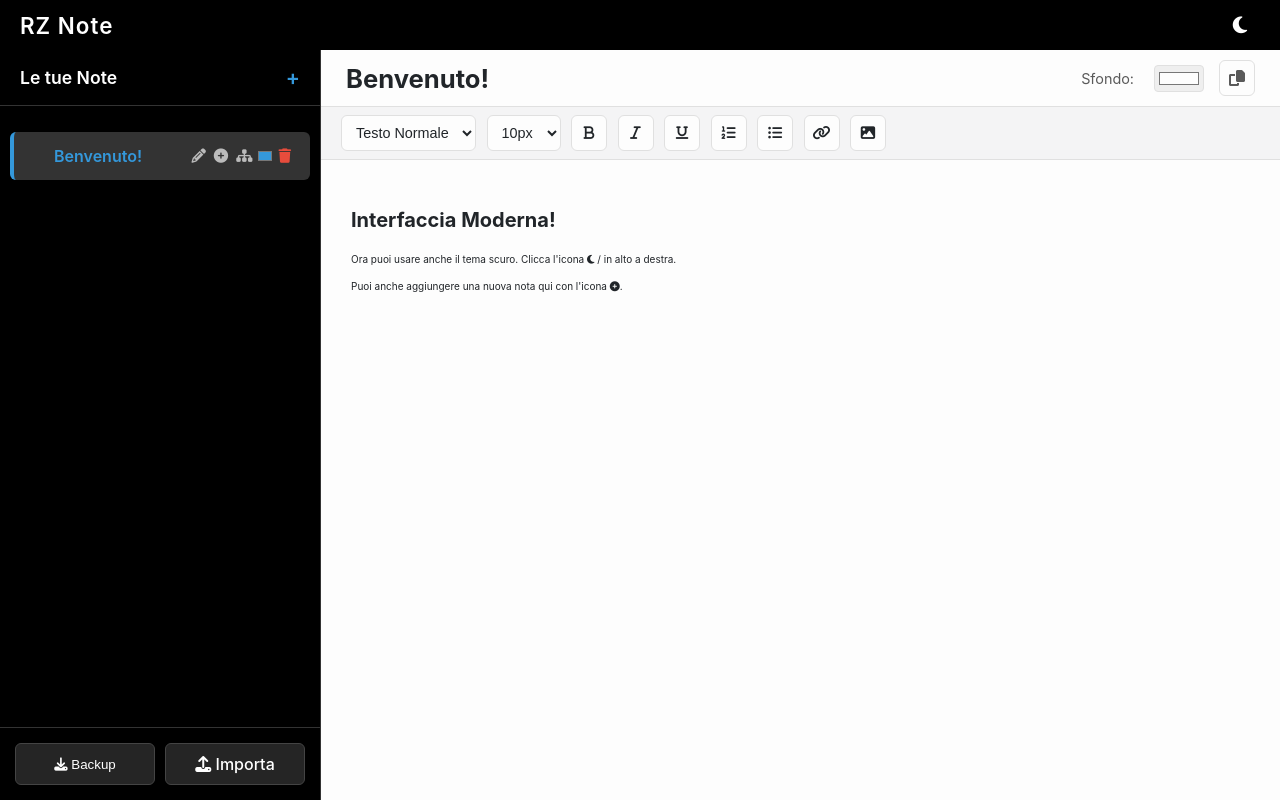
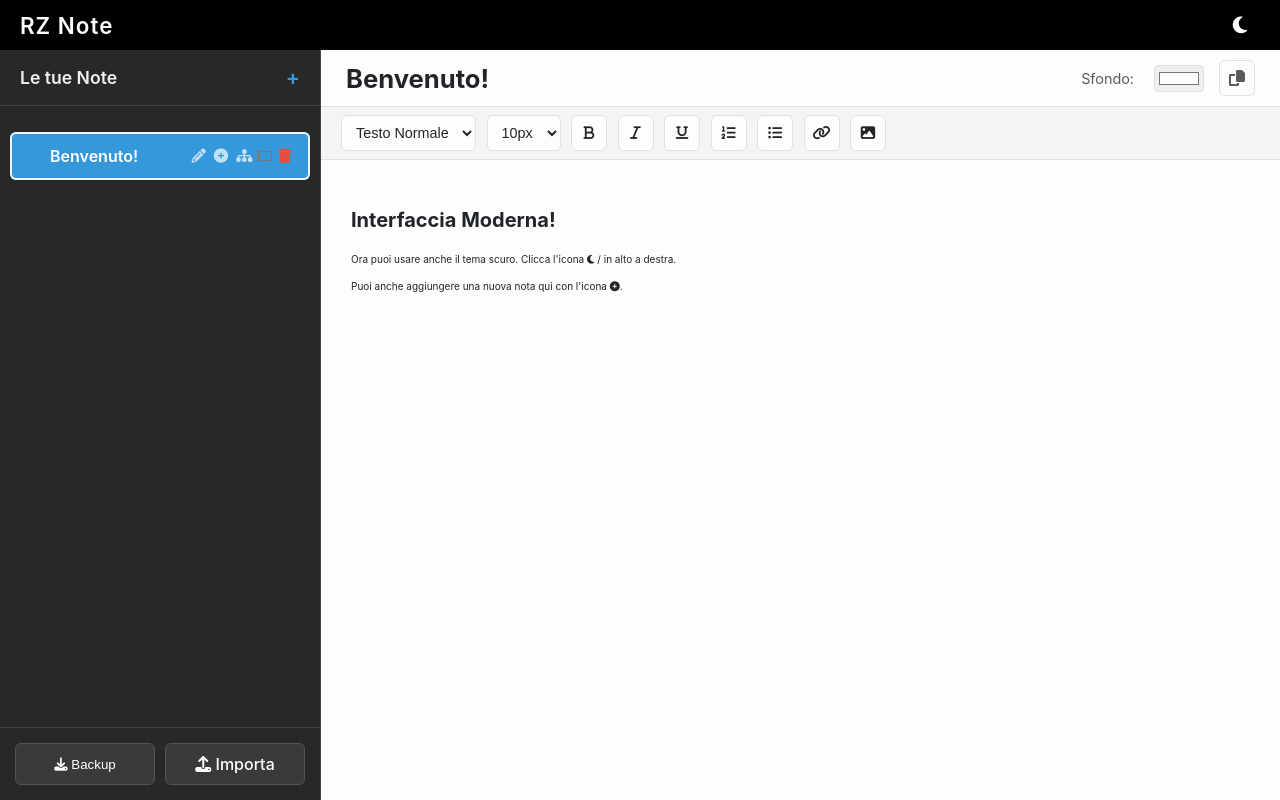
Before and after one commit to robertowp3/RZ-Note, a plain HTML site: page index.html in a window 1280 px wide. Both pictures are taken after a click on the element "Benvenuto!". Drawn offline with Linux system fonts and the light colour scheme.

Commit message:
Update index.html

```diff
--- a/index.html
+++ b/index.html
@@ -22,9 +22,7 @@
         }
         body { font-family: var(--font-main); margin: 0; padding: 0; color: var(--text-primary); background-color: var(--bg-secondary); overflow: hidden; transition: background-color 0.3s, color 0.3s; }
 
-        /* MODIFICA: Header nero */
         #app-header { display: flex; align-items: center; justify-content: space-between; height: 50px; background-color: black; color: white; padding: 0 20px; }
-
         #app-header h1 { margin: 0; font-size: 1.4em; letter-spacing: 1px; font-weight: 600; }
         #theme-toggle { background: none; border: none; color: white; font-size: 1.2em; cursor: pointer; width: 40px; height: 40px; border-radius: 50%; display: grid; place-items: center; transition: background-color 0.2s; }
         #theme-toggle:hover { background-color: rgba(255, 255, 255, 0.1); }
@@ -33,44 +31,64 @@
         body.dark-mode .fa-sun { display: inline-block; }
         #app-container { display: flex; height: calc(100vh - 50px); }
 
-        /* MODIFICA: Sidebar nera con testo bianco */
-        #sidebar { width: 320px; min-width: 280px; background-color: black; border-right: 1px solid #333; display: flex; flex-direction: column; color: white; }
-
-        /* MODIFICA: Stili interni alla sidebar per coerenza */
-        .sidebar-header { display: flex; justify-content: space-between; align-items: center; padding: 15px 20px; border-bottom: 1px solid #333; }
+        #sidebar { width: 320px; min-width: 280px; background-color: #282828; border-right: 1px solid #444; display: flex; flex-direction: column; color: #f0f0f0; }
+        .sidebar-header { display: flex; justify-content: space-between; align-items: center; padding: 15px 20px; border-bottom: 1px solid #444; }
         .sidebar-header h2 { margin: 0; font-size: 1.1em; cursor: pointer; font-weight: 600; width: 100%; display: flex; justify-content: space-between; align-items: center; }
         .add-icon { font-size: 1.2em; color: var(--accent-primary); transition: transform 0.3s ease, color 0.3s; }
         .sidebar-header h2:hover .add-icon { transform: scale(1.1) rotate(90deg); }
         #note-list { flex-grow: 1; overflow-y: auto; padding: 10px; list-style: none; }
         .subpage-list { list-style: none; padding-left: 20px; }
-        .page { display: flex; align-items: center; padding: 12px 15px; cursor: pointer; border-left: 4px solid var(--page-color, var(--accent-primary)); background-color: transparent; margin-bottom: 4px; border-radius: 6px; position: relative; transition: background-color 0.2s, box-shadow 0.2s; }
 
-        /* MODIFICA: Stile hover per sidebar nera */
-        .page:hover { background-color: #252525; }
-        /* MODIFICA: Stile pagina attiva per sidebar nera */
-        .page.active { background-color: #333; box-shadow: 0 2px 8px var(--shadow-color); font-weight: 600; color: var(--accent-primary); }
+        /* === MODIFICHE CHIAVE INIZIO === */
+        .page {
+            display: flex;
+            align-items: center;
+            padding: 12px 15px;
+            cursor: pointer;
+            margin-bottom: 4px;
+            border-radius: 6px;
+            position: relative;
+            /* L'intero sfondo prende il colore della nota, con un fallback */
+            background-color: var(--page-color, var(--accent-primary));
+            /* Il testo è bianco per contrasto */
+            color: white;
+            transition: filter 0.2s, box-shadow 0.2s;
+        }
+
+        /* Effetto hover: scurisce leggermente il colore di sfondo */
+        .page:hover {
+            filter: brightness(85%);
+        }
+
+        /* Effetto active: aggiunge un bordo interno bianco per evidenziare */
+        .page.active {
+            font-weight: 600;
+            box-shadow: inset 0 0 0 2px rgba(255, 255, 255, 0.9);
+            filter: brightness(100%); /* Rimuove l'effetto scuro se è anche in hover */
+        }
+        /* === MODIFICHE CHIAVE FINE === */
 
         .page .page-name { flex-grow: 1; overflow: hidden; text-overflow: ellipsis; white-space: nowrap; padding: 0 5px; }
 
-        /* MODIFICA: Colore frecce per visibilità su sfondo nero */
-        .collapse-toggle { width: 20px; text-align: center; cursor: pointer; color: #bbb; transition: transform 0.2s ease-in-out; }
+        /* Colore frecce e controlli per visibilità su sfondi colorati */
+        .collapse-toggle, .page-controls button {
+            color: rgba(255, 255, 255, 0.7);
+        }
+        .collapse-toggle:hover, .page-controls button:hover {
+            color: white;
+        }
 
         .collapse-toggle.collapsed { transform: rotate(-90deg); }
         .collapse-placeholder { width: 20px; }
         .page-controls { display: flex; align-items: center; margin-left: auto; padding-left: 5px; opacity: 0; transition: opacity 0.2s ease-in-out; }
         .page:hover .page-controls, .page.active .page-controls { opacity: 1; }
-
-        /* MODIFICA: Colore icone controlli per visibilità su sfondo nero */
-        .page-controls button { background: none; border: none; cursor: pointer; color: #bbb; font-size: 0.9em; padding: 4px; }
-        .page-controls button:hover { color: white; }
-
+        .page-controls button { background: none; border: none; cursor: pointer; font-size: 0.9em; padding: 4px; }
         .page-controls input[type="color"] { width: 18px; height: 18px; border: none; padding: 0; background: none; cursor: pointer; }
         .delete-btn { color: var(--danger-primary) !important; }
 
-        /* MODIFICA: Stile footer della sidebar per coerenza */
-        .sidebar-footer { padding: 15px; border-top: 1px solid #333; display: flex; gap: 10px; }
-        .sidebar-footer button, .import-label { flex: 1; padding: 10px; border: 1px solid #444; border-radius: 6px; background-color: #252525; color: white; cursor: pointer; text-align: center; font-weight: 500; transition: background-color 0.2s; }
-        .sidebar-footer button:hover, .import-label:hover { background-color: #333; }
+        .sidebar-footer { padding: 15px; border-top: 1px solid #444; display: flex; gap: 10px; }
+        .sidebar-footer button, .import-label { flex: 1; padding: 10px; border: 1px solid #555; border-radius: 6px; background-color: #3a3a3a; color: white; cursor: pointer; text-align: center; font-weight: 500; transition: background-color 0.2s; }
+        .sidebar-footer button:hover, .import-label:hover { background-color: #454545; }
 
         /* CSS per il resto della pagina (invariato) */
         #main-content { flex-grow: 1; display: flex; flex-direction: column; background-color: var(--bg-primary); }
@@ -110,7 +128,7 @@
     </style>
 </head>
 <body>
-    <!-- HTML è rimasto invariato -->
+    <!-- HTML e SCRIPT sono rimasti invariati -->
     <header id="app-header">
         <h1>RZ Note</h1>
         <button id="theme-toggle" title="Cambia tema"><i class="fas fa-moon"></i><i class="fas fa-sun"></i></button>
```
